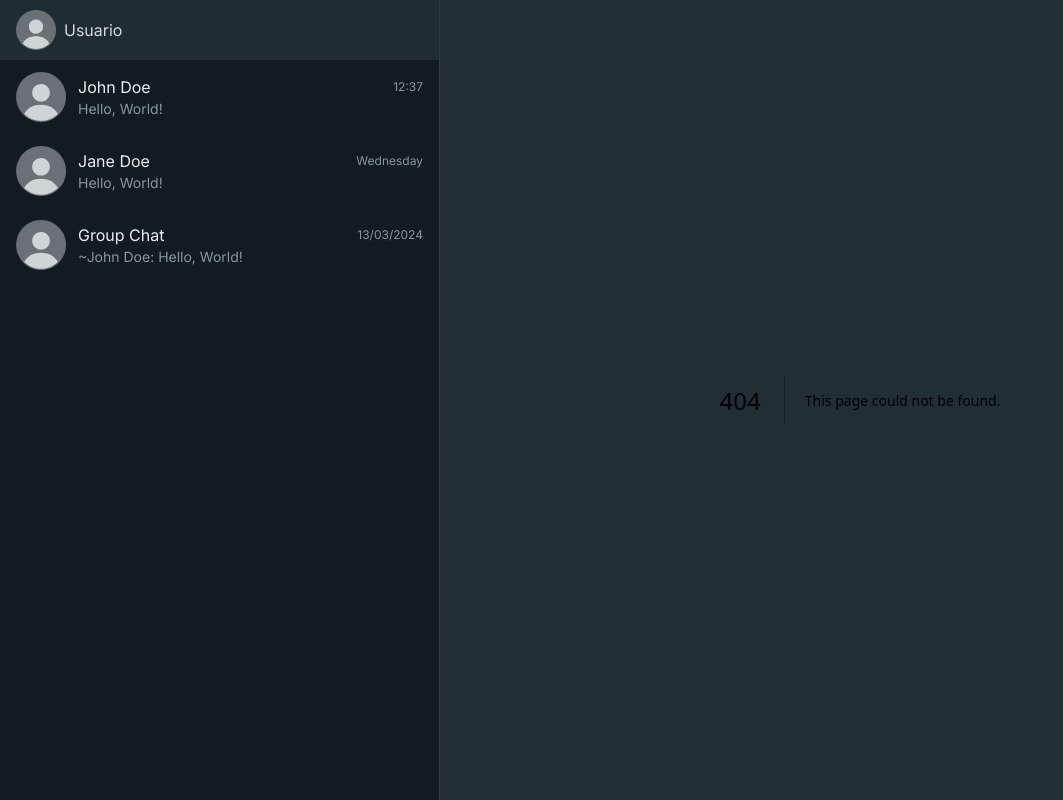
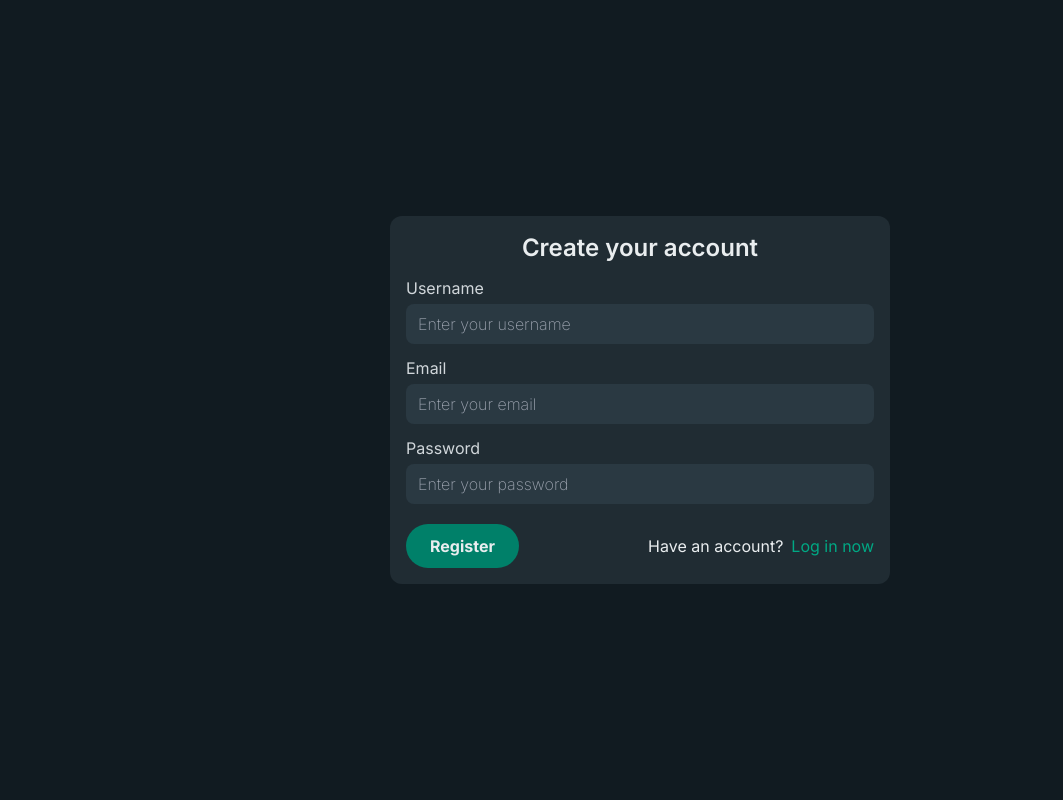
Before and after one commit to ArielSurco/whatsapp.clone.webapp, a Next.js app: page /register in a window 1280 px wide. Before the commit this address had no page. Shown: the whole page, without its empty margins (0-1063 px from the left). Built offline with nearby package versions, Linux system fonts and the light colour scheme.

Commit message:
feat: create register form

```diff
--- a/src/app/layout.tsx
+++ b/src/app/layout.tsx
@@ -3,7 +3,6 @@ import type { Metadata } from 'next'
 import { Inter } from 'next/font/google'
 import { ReactNode } from 'react'
 
-import { ProfilePicture } from '@/chat/components/ProfilePicture/ProfilePicture'
 import { cn } from '@/shared/utils/classNames'
 import './globals.css'
 
@@ -16,7 +15,7 @@ export const metadata: Metadata = {
 
 export default function RootLayout({
   children,
-  chatsPreview,
+  // chatsPreview,
 }: Readonly<{
   children: React.ReactNode
   chatsPreview: ReactNode
@@ -25,13 +24,13 @@ export default function RootLayout({
     <html lang='en'>
       <body className={cn(inter.className, 'bg-primary-700')}>
         <div className='flex min-h-screen w-screen'>
-          <section className='h-screen w-2/5 min-w-80 max-w-[440px] border-r border-r-light-500 border-opacity-25 bg-primary-700'>
+          {/* <section className='h-screen w-2/5 min-w-80 max-w-[440px] border-r border-r-light-500 border-opacity-25 bg-primary-700'>
             <div className='flex h-[60px] w-full items-center gap-2 bg-primary-550 px-4 py-[10px] text-light-300'>
               <ProfilePicture alt='User profile picture' size={40} src='' />
               Usuario
             </div>
             {chatsPreview}
-          </section>
+          </section> */}
           <main className='grow bg-primary-525'>{children}</main>
         </div>
       </body>
--- /dev/null
+++ b/src/app/register/page.tsx
@@ -0,0 +1,13 @@
+import { RegisterForm } from '@/auth/components/RegisterForm'
+
+export default function RegisterPage() {
+  const handleSubmit = async () => {
+    'use server'
+  }
+
+  return (
+    <div className='grid h-screen w-full place-items-center bg-primary-700 p-5'>
+      <RegisterForm onSubmit={handleSubmit} />
+    </div>
+  )
+}
--- /dev/null
+++ b/src/auth/components/RegisterForm.tsx
@@ -0,0 +1,88 @@
+'use client'
+
+import Link from 'next/link'
+import { useState } from 'react'
+
+import { Input } from '@/shared/components/Input'
+
+interface Props {
+  onSubmit: (event: React.FormEvent<HTMLFormElement>) => void
+}
+
+interface FormValues {
+  username: string
+  email: string
+  password: string
+}
+
+type FormField = keyof FormValues
+
+const fieldStyle = 'w-full flex flex-col gap-1 text-light-300'
+
+export const RegisterForm = ({ onSubmit }: Props) => {
+  const [values, setValues] = useState({
+    username: '',
+    email: '',
+    password: '',
+  })
+
+  const handleChange = (field: FormField) => (event: React.ChangeEvent<HTMLInputElement>) => {
+    setValues((prev) => ({
+      ...prev,
+      [field]: event.target.value,
+    }))
+  }
+
+  return (
+    <form
+      className='flex w-full min-w-[400px] max-w-[500px] flex-col gap-3 rounded-xl bg-primary-550 p-4 text-light-100'
+      onSubmit={onSubmit}
+    >
+      <h1 className='text-center text-2xl font-semibold text-light-100'>Create your account</h1>
+      <label className={fieldStyle}>
+        <span>Username</span>
+        <Input
+          name='username'
+          onChange={handleChange('username')}
+          placeholder='Enter your username'
+          value={values.username}
+        />
+      </label>
+
+      <label className={fieldStyle}>
+        <span>Email</span>
+        <Input
+          name='email'
+          onChange={handleChange('email')}
+          placeholder='Enter your email'
+          type='email'
+          value={values.email}
+        />
+      </label>
+
+      <label className={fieldStyle}>
+        <span>Password</span>
+        <Input
+          name='password'
+          onChange={handleChange('password')}
+          placeholder='Enter your password'
+          type='password'
+          value={values.password}
+        />
+      </label>
+
+      <div className='mt-2 flex items-center justify-between gap-2'>
+        <button className='bg-success-500 w-fit rounded-full px-6 py-[10px] font-bold text-light-100'>
+          Register
+        </button>
+
+        <div className='flex gap-2'>
+          <span>Have an account?</span>
+          <Link className='text-success-300' href='/login'>
+            Log in now
+          </Link>
+        </div>
+      </div>
+    </form>
+  )
+}
--- /dev/null
+++ b/src/auth/services/createUser.ts
@@ -0,0 +1,3 @@
+'use server'
+
+export const createUser = async () => {}
--- a/src/chat/components/ChatFooter/ChatFooter.tsx
+++ b/src/chat/components/ChatFooter/ChatFooter.tsx
@@ -3,8 +3,8 @@
 import { useState } from 'react'
 
 import { useChat } from '@/chat/context/ChatContext'
+import { Input } from '@/shared/components/Input'
 
-import { ChatInput } from '../ChatInput/ChatInput'
 import { SendMessage } from '../icons/SendMessage'
 
 export const ChatFooter = () => {
@@ -21,7 +21,7 @@ export const ChatFooter = () => {
 
   return (
     <footer className='flex h-16 items-center gap-4 bg-primary-550 px-4 py-[10px]'>
-      <ChatInput onChange={(event) => setInputValue(event.target.value)} value={inputValue} />
+      <Input onChange={(event) => setInputValue(event.target.value)} value={inputValue} />
       <button className='h-fit w-fit' onClick={handleSendMessage}>
         <SendMessage className='text-light-500' height={24} width={24} />
       </button>
--- a/src/chat/components/ChatInput/ChatInput.tsx
+++ /dev/null
@@ -1,16 +0,0 @@
-import { ComponentPropsWithoutRef } from 'react'
-
-interface Props extends Pick<ComponentPropsWithoutRef<'input'>, 'value' | 'onChange'> {}
-
-export const ChatInput = ({ value, onChange }: Props) => {
-  return (
-    <div className='w-full rounded-lg bg-primary-400 px-3 py-2'>
-      <input
-        className='h-6 w-full bg-inherit text-base text-light-300 outline-none'
-        onChange={onChange}
-        type='text'
-        value={value}
-      />
-    </div>
-  )
-}
--- /dev/null
+++ b/src/shared/components/Input.tsx
@@ -0,0 +1,23 @@
+'use client'
+
+import { ComponentPropsWithoutRef, forwardRef } from 'react'
+
+import { cn } from '../utils/classNames'
+
+interface Props extends ComponentPropsWithoutRef<'input'> {}
+
+export const Input = forwardRef<HTMLInputElement, Props>((props, ref) => {
+  const { className, ...restProps } = props
+
+  return (
+    <div className={cn('w-full rounded-lg bg-primary-400 px-3 py-2', className)}>
+      <input
+        className='h-6 w-full bg-inherit text-base text-light-300 outline-none placeholder:font-extralight'
+        ref={ref}
+        {...restProps}
+      />
+    </div>
+  )
+})
+
+Input.displayName = 'Input'
--- a/tailwind.config.ts
+++ b/tailwind.config.ts
@@ -8,6 +8,8 @@ const config: Config = {
     './src/components/**/*.{js,ts,jsx,tsx,mdx}',
     './src/app/**/*.{js,ts,jsx,tsx,mdx}',
     './src/chat/**/*.{js,ts,jsx,tsx,mdx}',
+    './src/auth/**/*.{js,ts,jsx,tsx,mdx}',
+    './src/shared/**/*.{js,ts,jsx,tsx,mdx}',
   ],
   theme: {
     extend: {
@@ -28,6 +30,8 @@ const config: Config = {
         'light-300': '#d1d7db',
         'light-500': '#8696a0',
 
+        'success-300': '#00a884',
+        'success-500': '#008069',
         'success-700': '#005c4b',
       },
     },
```
